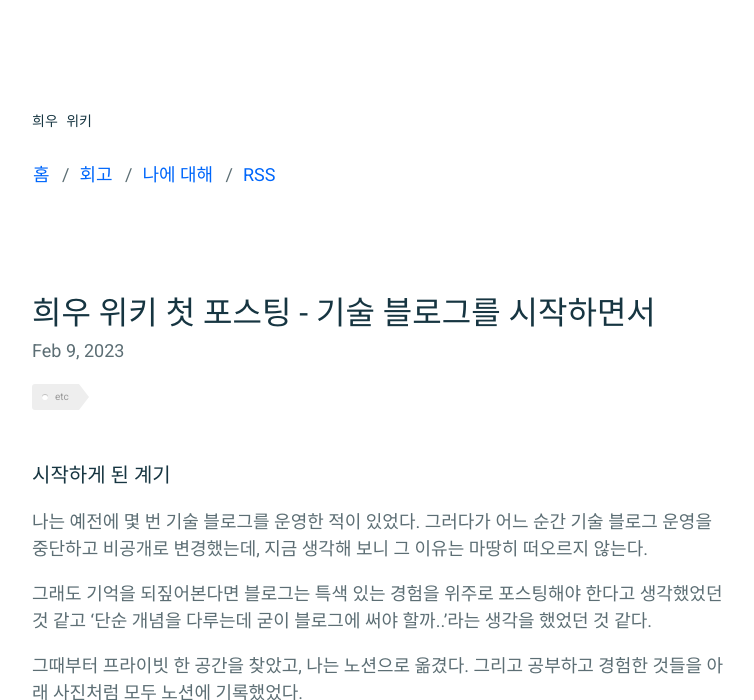
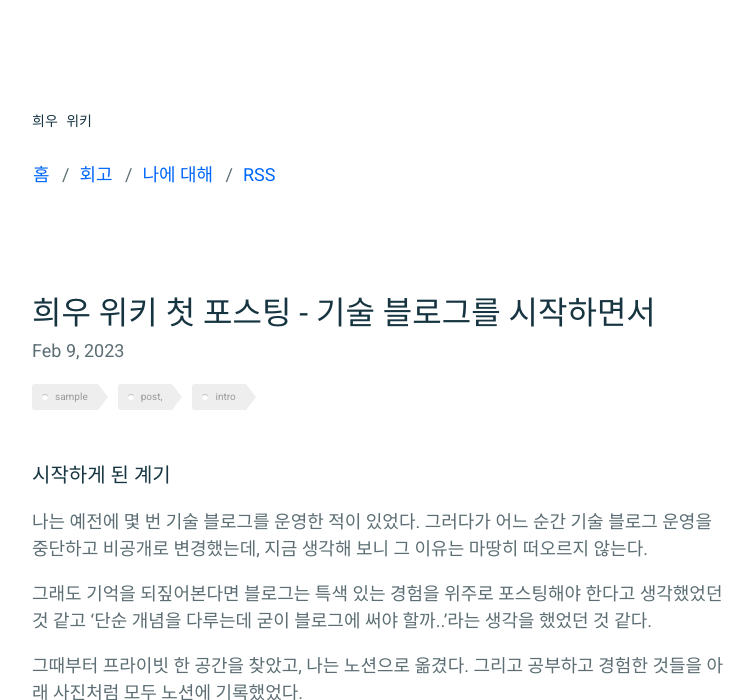
Before and after one commit to parkhuiwo0/parkhuiwo0.github.io, a Jekyll site: the page built from _posts/2023-02-09-start-blog.md, in a window 1280 px wide and 900 px high, cut to the strip 0-700 px from the top of the window. Shown: the whole strip, without its empty margins (258-1012 px from the left). Built offline with Jekyll 4.4.1, drawn with Linux system fonts in a browser that asks for light colours.

Commit message:
Update 2023-02-09-start-blog.md

```diff
--- a/_posts/2023-02-09-start-blog.md
+++ b/_posts/2023-02-09-start-blog.md
@@ -3,7 +3,7 @@ layout: post
 title: "희우 위키 첫 포스팅 - 기술 블로그를 시작하면서"
 description: "기술 블로그를 시작하면서"
 date: 2023-02-09
-tags: etc
+tags: sample post, intro
 comments: true
 ---
 
@@ -24,14 +24,10 @@ comments: true
 
 개인적으로 나에게 노션은 기술적인 내용 말고도 읽은 책들을 정리하거나, 일기장이나 여행 계획을 세우거나 등의 정말 다양한 용도로 잘 사용되고 있기 때문이다.
 
----
-
 ### 무엇을 다룰까..?
 사실 블로그의 개념보다도 내가 공부한 것들과 고민의 흔적들을 남겨놓는 개인만의 위키라고 보는 것이 좋을 것 같다.
 
 주제는 다양하게 올릴 것 같다. Java, Spring Framework, 소프트웨어 공학, Computer Science, DB, 아키텍처 등등....
-
----
 
 ### 목표
 적어도 주 1회 포스팅을 하려고 한다.
```
